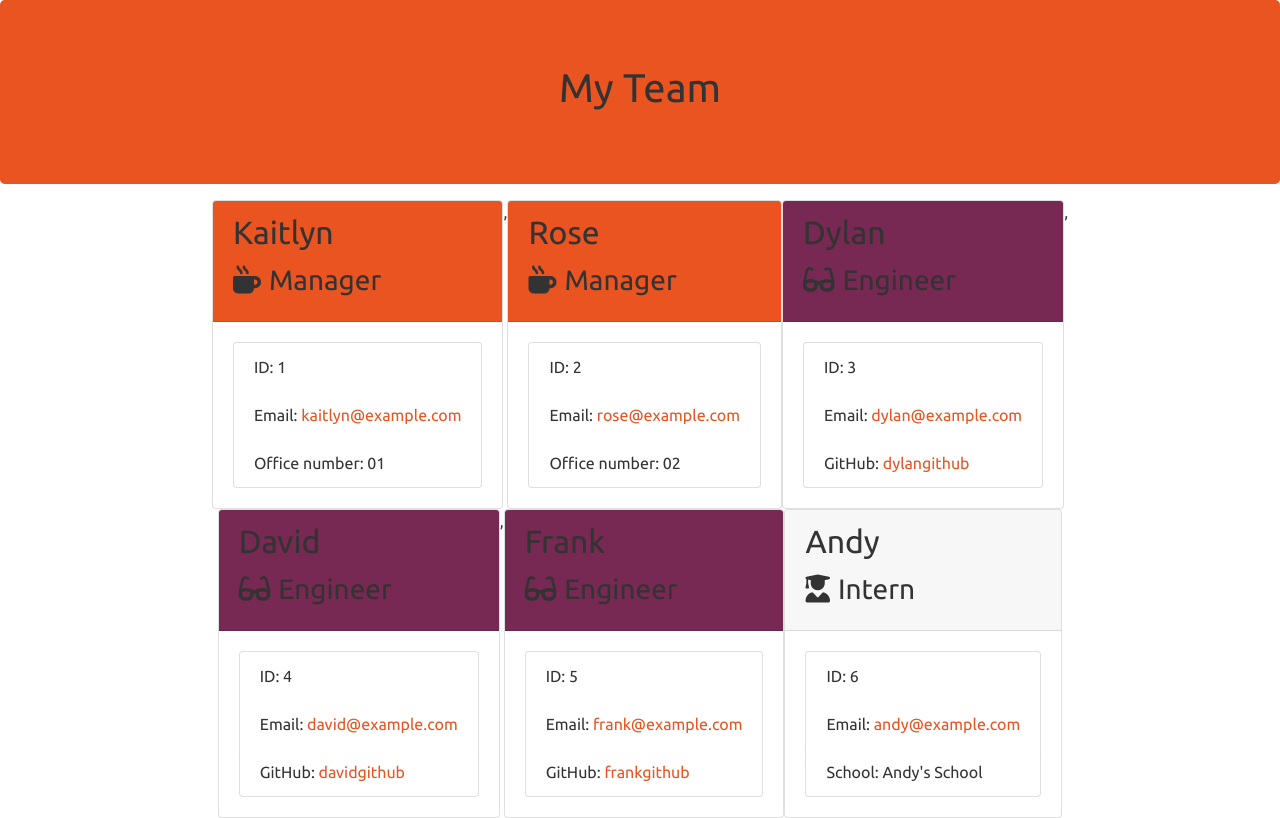
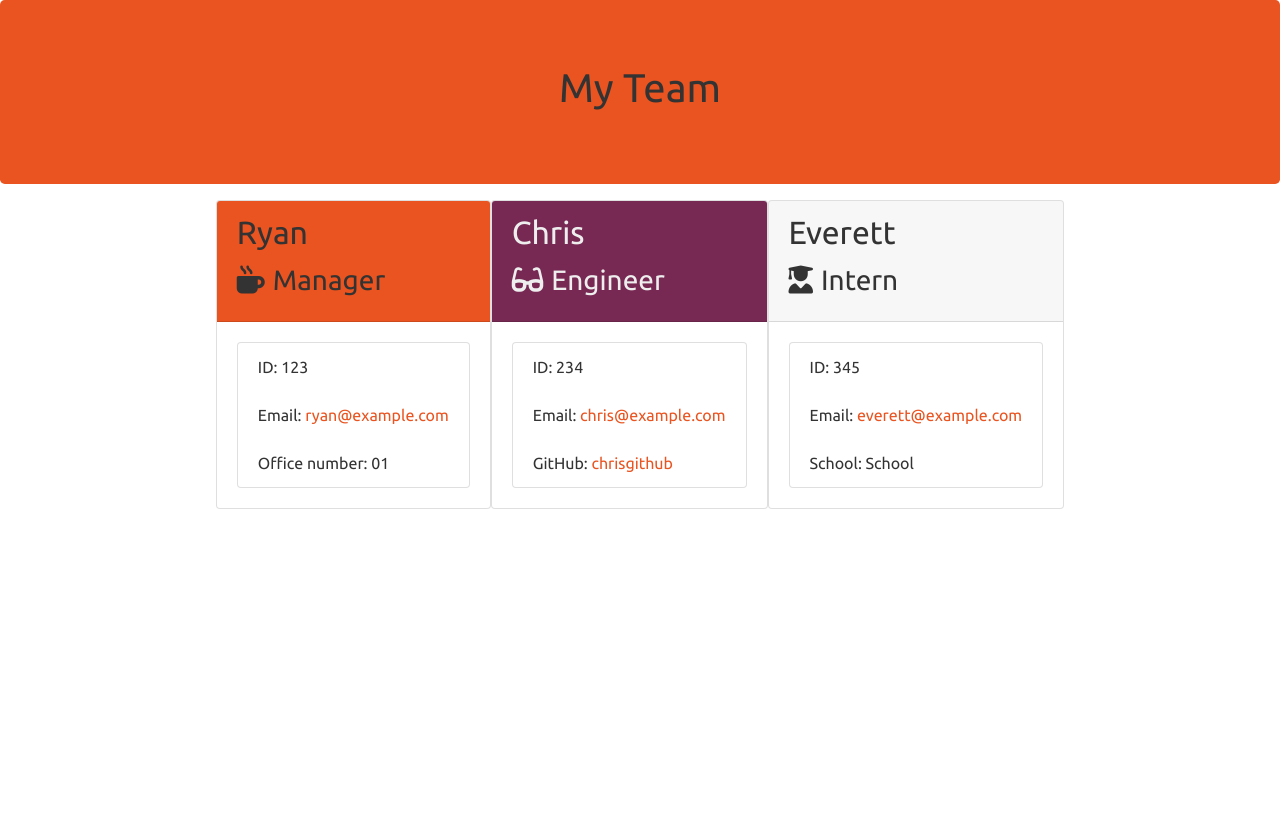
Before and after one commit to ryangautier1/10-Team-Profile-Generator, a website: page team.html in a window 1280 px wide. Drawn offline with nearby package versions, Linux system fonts and the light colour scheme.

Commit message:
update readme, remove unused dependencies from packages

```diff
--- a/package.json
+++ b/package.json
@@ -22,7 +22,6 @@
   "homepage": "https://github.com/ryangautier1/10-Team-Profile-Generator#readme",
   "dependencies": {
     "inquirer": "^7.1.0",
-    "jest": "^25.3.0",
-    "rxjs": "^6.5.5"
+    "jest": "^25.3.0"
   }
 }
--- a/team.html
+++ b/team.html
@@ -25,79 +25,41 @@
             <div class="team-area col-12 d-flex flex-wrap justify-content-center">
                 <div class="card employee-card">
     <div class="card-header" style="background-color: #E95420">
-        <h2 class="card-title">Kaitlyn</h2>
+        <h2 class="card-title">Ryan</h2>
         <h3 class="card-title"><i class="fas fa-mug-hot mr-2"></i>Manager</h3>
     </div>
     <div class="card-body">
         <ul class="list-group">
-            <li class="list-group-item">ID: 1</li>
-            <li class="list-group-item">Email: <a href="mailto:kaitlyn@example.com">kaitlyn@example.com</a></li>
+            <li class="list-group-item">ID: 123</li>
+            <li class="list-group-item">Email: <a href="mailto:ryan@example.com">ryan@example.com</a></li>
             <li class="list-group-item">Office number: 01</li>
         </ul>
     </div>
-</div>,<div class="card employee-card">
-    <div class="card-header" style="background-color: #E95420">
-        <h2 class="card-title">Rose</h2>
-        <h3 class="card-title"><i class="fas fa-mug-hot mr-2"></i>Manager</h3>
-    </div>
-    <div class="card-body">
-        <ul class="list-group">
-            <li class="list-group-item">ID: 2</li>
-            <li class="list-group-item">Email: <a href="mailto:rose@example.com">rose@example.com</a></li>
-            <li class="list-group-item">Office number: 02</li>
-        </ul>
-    </div>
 </div><div class="card employee-card">
-    <div class="card-header" style="background-color: #772953">
-        <h2 class="card-title">Dylan</h2>
+    <div class="card-header" style="background-color: #772953; color: #eee">
+        <h2 class="card-title">Chris</h2>
         <h3 class="card-title"><i class="fas fa-glasses mr-2"></i>Engineer</h3>
     </div>
     <div class="card-body">
         <ul class="list-group">
-            <li class="list-group-item">ID: 3</li>
-            <li class="list-group-item">Email: <a href="mailto:dylan@example.com">dylan@example.com</a></li>
-            <li class="list-group-item">GitHub: <a href="https://github.com/dylangithub" target="_blank"
-                    rel="noopener noreferrer">dylangithub</a></li>
-        </ul>
-    </div>
-</div>,<div class="card employee-card">
-    <div class="card-header" style="background-color: #772953">
-        <h2 class="card-title">David</h2>
-        <h3 class="card-title"><i class="fas fa-glasses mr-2"></i>Engineer</h3>
-    </div>
-    <div class="card-body">
-        <ul class="list-group">
-            <li class="list-group-item">ID: 4</li>
-            <li class="list-group-item">Email: <a href="mailto:david@example.com">david@example.com</a></li>
-            <li class="list-group-item">GitHub: <a href="https://github.com/davidgithub" target="_blank"
-                    rel="noopener noreferrer">davidgithub</a></li>
-        </ul>
-    </div>
-</div>,<div class="card employee-card">
-    <div class="card-header" style="background-color: #772953">
-        <h2 class="card-title">Frank</h2>
-        <h3 class="card-title"><i class="fas fa-glasses mr-2"></i>Engineer</h3>
-    </div>
-    <div class="card-body">
-        <ul class="list-group">
-            <li class="list-group-item">ID: 5</li>
-            <li class="list-group-item">Email: <a href="mailto:frank@example.com">frank@example.com</a></li>
-            <li class="list-group-item">GitHub: <a href="https://github.com/frankgithub" target="_blank"
-                    rel="noopener noreferrer">frankgithub</a></li>
+            <li class="list-group-item">ID: 234</li>
+            <li class="list-group-item">Email: <a href="mailto:chris@example.com">chris@example.com</a></li>
+            <li class="list-group-item">GitHub: <a href="https://github.com/chrisgithub" target="_blank"
+                    rel="noopener noreferrer">chrisgithub</a></li>
         </ul>
     </div>
 </div><div class="row">
     <div class="col-12">
         <div class="card employee-card">
             <div class="card-header">
-                <h2 class="card-title">Andy</h2>
+                <h2 class="card-title">Everett</h2>
                 <h3 class="card-title"><i class="fas fa-user-graduate mr-2"></i>Intern</h3>
             </div>
             <div class="card-body">
                 <ul class="list-group">
-                    <li class="list-group-item">ID: 6</li>
-                    <li class="list-group-item">Email: <a href="mailto:andy@example.com">andy@example.com</a></li>
-                    <li class="list-group-item">School: Andy's School</li>
+                    <li class="list-group-item">ID: 345</li>
+                    <li class="list-group-item">Email: <a href="mailto:everett@example.com">everett@example.com</a></li>
+                    <li class="list-group-item">School: School</li>
                 </ul>
             </div>
         </div>
```
Also changed, not shown: README.md, screenshot.PNG (added), 1 other file.
